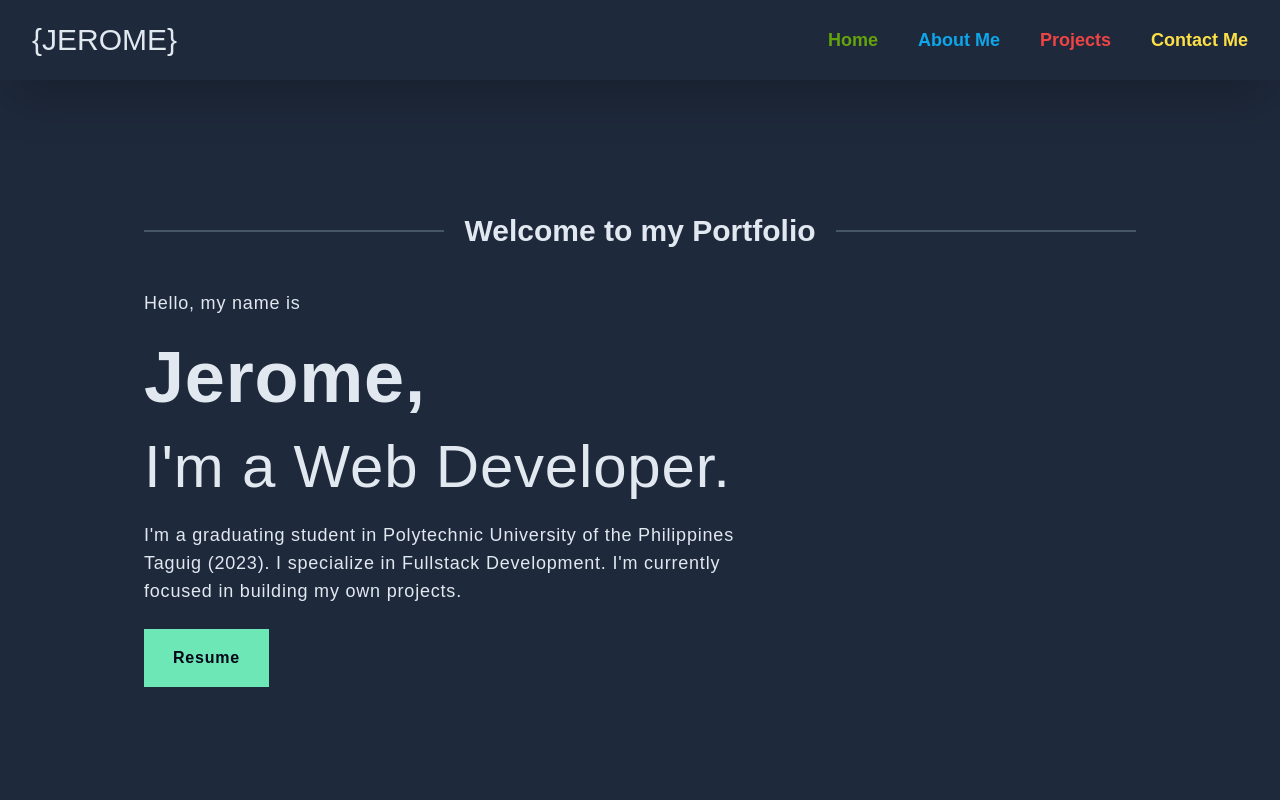
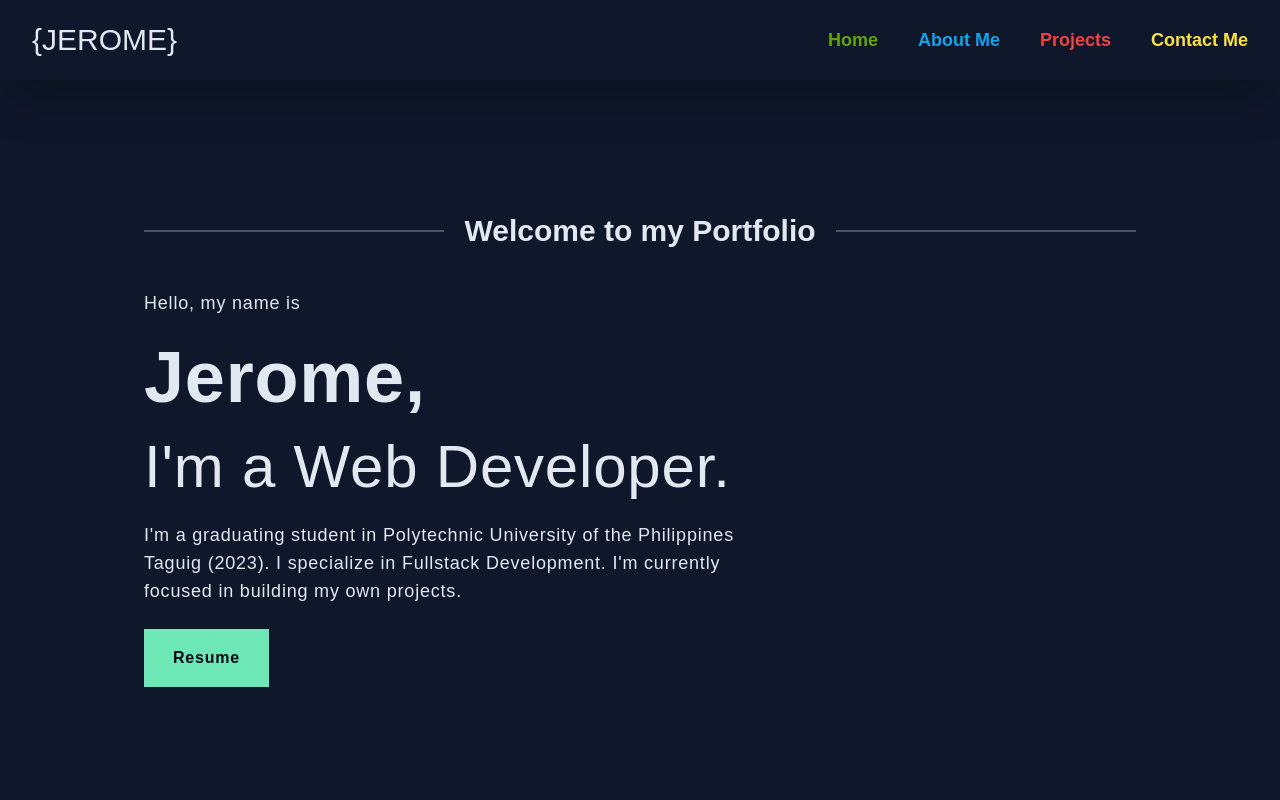
Before and after one commit to jbjalandoon/portfolio-next, a Next.js app: page / in a window 1280 px wide. Shown: the top 800 px of the page. Built offline with nearby package versions, Linux system fonts and the light colour scheme.

Commit message:
change overall bg color

```diff
--- a/src/app/globals.css
+++ b/src/app/globals.css
@@ -26,6 +26,6 @@ html {
 }
 
 body {
-  @apply flex flex-col items-center scroll-smooth bg-slate-800 text-slate-200;
+  @apply flex flex-col items-center scroll-smooth bg-slate-900 text-slate-200;
   font-family: "Poppins", sans-serif;
 }
```
